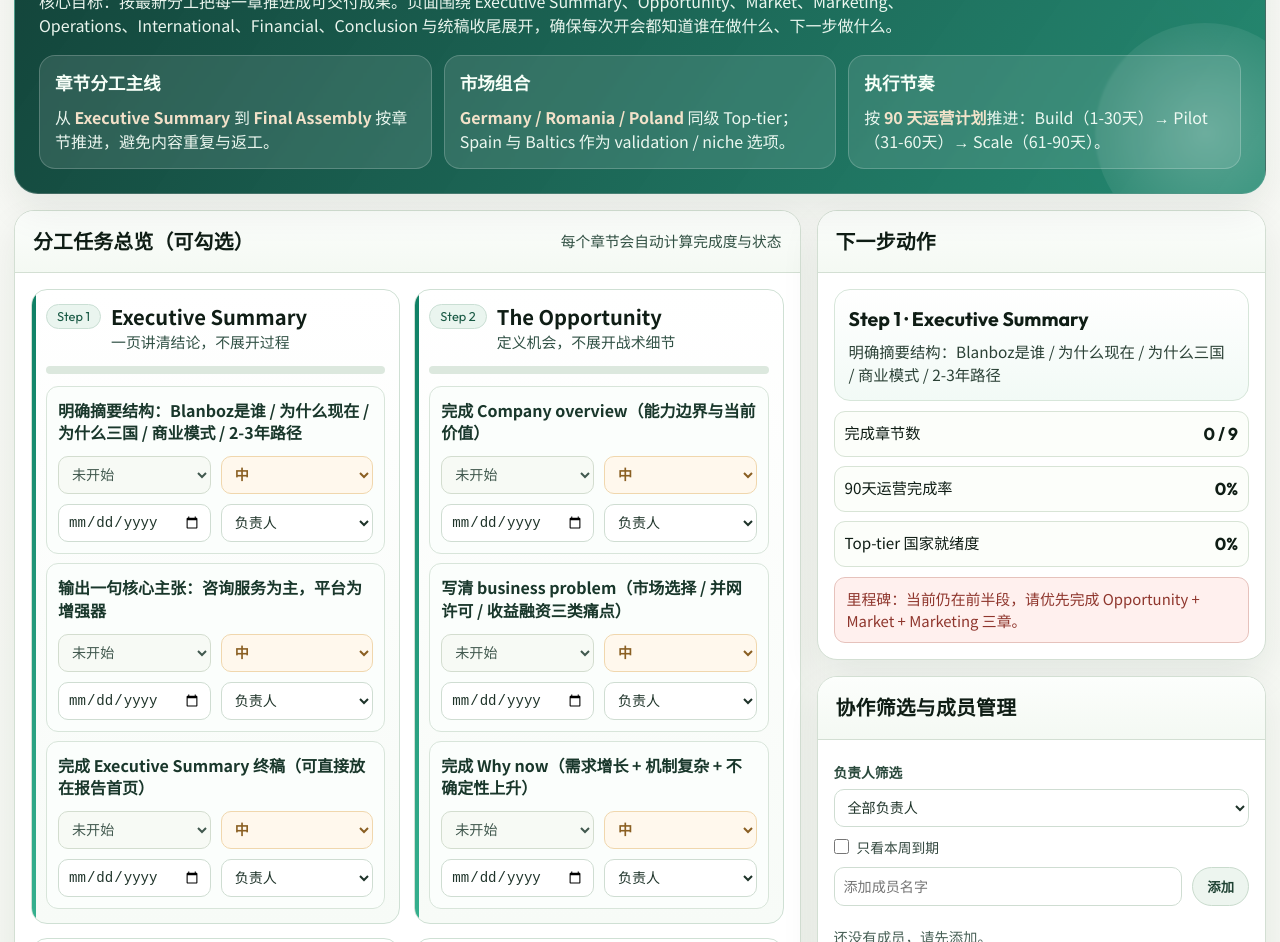
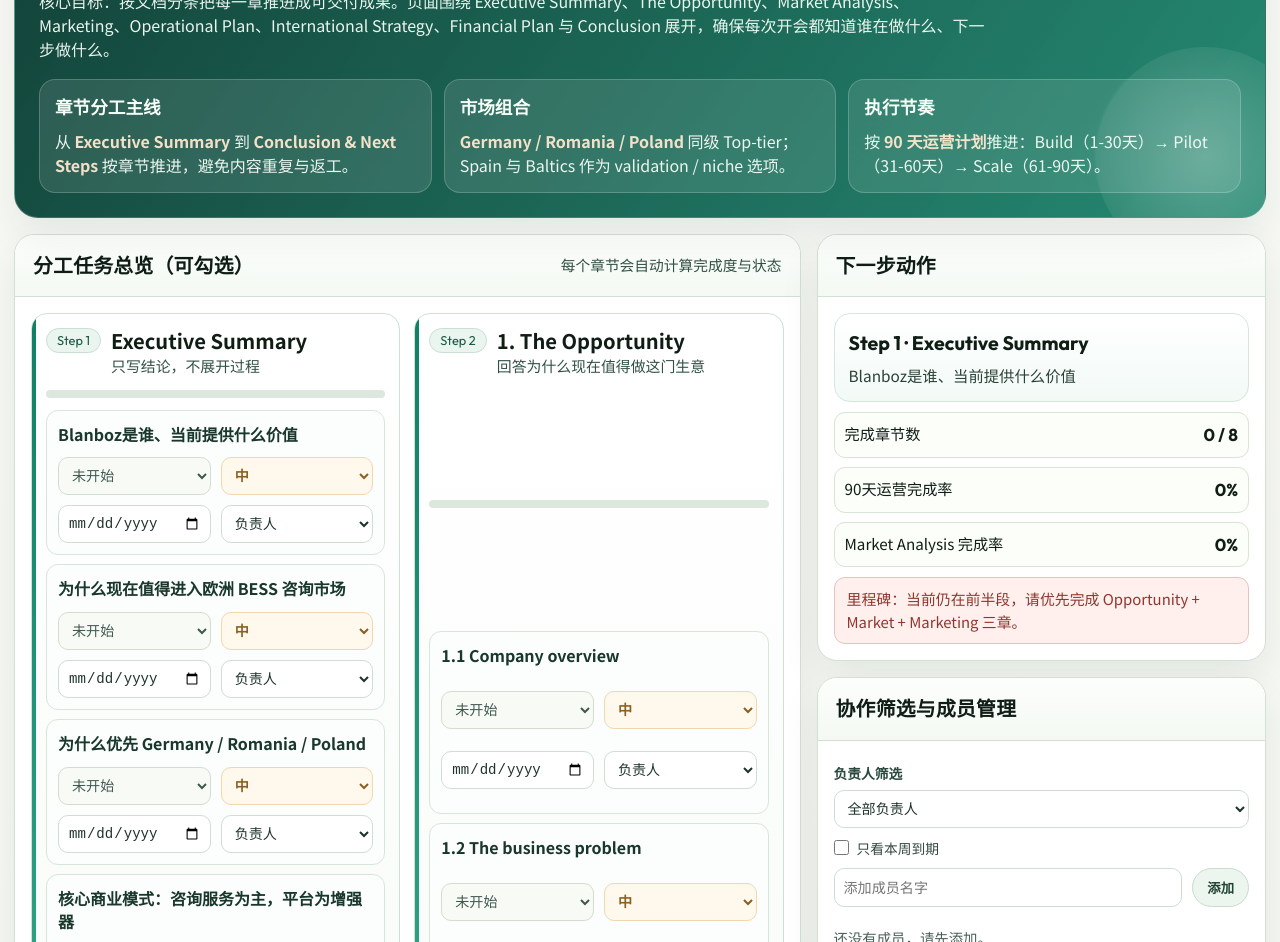
Before and after one commit to lastxuan4396/ims-group-dashboard-web, a website: page index.html in a window 1280 px wide. Shown: the part 195-1137 px from the top of the page. Drawn offline with Linux system fonts and the light colour scheme; no server answers.

Commit message:
feat: map dashboard tasks exactly to outline sections

```diff
--- a/app.js
+++ b/app.js
@@ -20,107 +20,97 @@
       id: "s1",
       label: "Step 1",
       title: "Executive Summary",
-      focus: "一页讲清结论，不展开过程",
+      focus: "只写结论，不展开过程",
       tasks: [
-        "明确摘要结构：Blanboz是谁 / 为什么现在 / 为什么三国 / 商业模式 / 2-3年路径",
-        "输出一句核心主张：咨询服务为主，平台为增强器",
-        "完成 Executive Summary 终稿（可直接放在报告首页）"
+        "Blanboz是谁、当前提供什么价值",
+        "为什么现在值得进入欧洲 BESS 咨询市场",
+        "为什么优先 Germany / Romania / Poland",
+        "核心商业模式：咨询服务为主，平台为增强器",
+        "未来 2-3 年增长路径概览"
       ]
     },
     {
       id: "s2",
       label: "Step 2",
-      title: "The Opportunity",
-      focus: "定义机会，不展开战术细节",
+      title: "1. The Opportunity",
+      focus: "回答为什么现在值得做这门生意",
       tasks: [
-        "完成 Company overview（能力边界与当前价值）",
-        "写清 business problem（市场选择 / 并网许可 / 收益融资三类痛点）",
-        "完成 Why now（需求增长 + 机制复杂 + 不确定性上升）"
+        "1.1 Company overview",
+        "1.2 The business problem",
+        "1.3 Why now"
       ]
     },
     {
       id: "s3",
       label: "Step 3",
-      title: "Market Analysis",
-      focus: "讲清三国优先与组合逻辑",
+      title: "2. Market Analysis",
+      focus: "讲清为什么是 Germany / Romania / Poland",
       tasks: [
-        "完成五国筛选方法说明（初筛 + 统一评分 + 证据链）",
-        "写清 Germany / Romania / Poland 为同级 Top-tier 的理由",
-        "写清 Spain / Baltics 暂不优先（validation / niche）",
-        "输出 Portfolio rationale：DE anchor / RO窗口 / PL桥接"
+        "2.1 Country screening and market selection",
+        "2.2 Industry structure in the selected markets",
+        "2.3 Portfolio rationale"
       ]
     },
     {
       id: "s4",
       label: "Step 4",
-      title: "Marketing",
-      focus: "谁买、为什么买、怎么转化",
+      title: "3. Marketing",
+      focus: "谁会买、为什么买、怎么转成客户",
       tasks: [
-        "明确目标客户：开发商 + 投资人 / IPPs",
-        "完成 Buyer roles 决策链（sponsor / technical / finance / signer）",
-        "完成 Buying triggers -> Deliverable 映射",
-        "完成 Buying journey（signal -> paid discovery -> full advisory -> retainer）",
-        "完成 Pack A/B/C 产品化定义"
+        "3.1 Target customers",
+        "3.2 Buyer roles and decision chain",
+        "3.3 Buying triggers",
+        "3.4 Buying journey",
+        "3.5 Offer packaging"
       ]
     },
     {
       id: "s5",
       label: "Step 5",
-      title: "Operational Plan",
+      title: "4. Operational Plan",
       focus: "交付模式、能力配置、90天执行",
       tasks: [
-        "固化 delivery model：discovery -> project -> retainer",
-        "完成 capability model：内部能力与合作伙伴边界",
-        "完成 90-day operating plan：Build / Pilot / Scale",
-        "定义 platform optional 路径：先人工模板，后MVP决策"
+        "4.1 Delivery model",
+        "4.2 Capability model",
+        "4.3 90-day operating plan",
+        "4.4 Platform as an optional enabler"
       ]
     },
     {
       id: "s6",
       label: "Step 6",
-      title: "International Strategy",
+      title: "5. International Strategy",
       focus: "三国并行与复制扩张逻辑",
       tasks: [
-        "说明为什么采用 portfolio approach（而非单点进入）",
-        "定义三国角色：Germany anchor / Romania high-value / Poland bridge",
-        "写清 country-specific adaptation（服务、伙伴、数据源差异）",
-        "定义扩张逻辑：何时把 Spain / Baltics 纳入下一波"
+        "5.1 Why a portfolio approach",
+        "5.2 Country roles in the portfolio",
+        "5.3 Country-specific adaptation",
+        "5.4 Expansion logic"
       ]
     },
     {
       id: "s7",
       label: "Step 7",
-      title: "Financial Plan",
+      title: "6. Financial Plan",
       focus: "收入逻辑、假设、盈亏与情景",
       tasks: [
-        "明确 revenue model：Discovery fee / Project fee / Retainer",
-        "完成 pricing logic（固定价 / 项目价 / 月费）",
-        "锁定 key assumptions（价格 / 转化 / 产能 / 成本）",
-        "输出 3-year revenue outlook（按产品线）",
-        "完成 break-even + sensitivity",
-        "补 platform scenario：Base（无平台）vs Enhanced（MVP上线）"
+        "6.1 Revenue model",
+        "6.2 Pricing logic",
+        "6.3 Key assumptions",
+        "6.4 3-year revenue outlook",
+        "6.5 Break-even and sensitivity",
+        "6.6 Platform scenario note"
       ]
     },
     {
       id: "s8",
       label: "Step 8",
       title: "Conclusion & Next Steps",
-      focus: "战略结论 + 优先动作",
+      focus: "回到战略与执行层面收尾",
       tasks: [
-        "给出最终战略结论：为什么 DE / RO / PL 是当前最优组合",
-        "列出 3-5 个最优先动作（模板/试点/名单/伙伴）",
-        "给出平台决策点：先模板化筛选，验证后再启用MVP"
-      ]
-    },
-    {
-      id: "s9",
-      label: "Step 9",
-      title: "Final Assembly",
-      focus: "统稿、一致性与提交质量",
-      tasks: [
-        "完成章节衔接与逻辑一致性检查（避免重复或断层）",
-        "复核 Evidence IDs / 链接 / 图表编号",
-        "完成终稿排版与答辩版本同步"
+        "最终战略结论：为什么 Germany / Romania / Poland 是合理优先组合",
+        "当前最优先的 3-5 个动作（模板、试点、客户名单、合作伙伴）",
+        "平台决策点：先模板化筛选，或试点验证后启动 MVP"
       ]
     }
   ];
@@ -129,41 +119,41 @@
     {
       id: "p1",
       title: "Days 1-30 · Build",
-      goal: "准备期：建立可复用资产",
+      goal: "先建立可复用模板与目标名单",
       tasks: [
-        "完成交付模板包（收益模型/合规清单/证据附件）",
-        "建立三国目标客户名单 + 合作伙伴短名单",
-        "完成标准化 discovery 问卷与访谈脚本"
+        "完成收益模型、合规清单、证据附件模板",
+        "完成目标客户名单与优先联系清单",
+        "完成合作伙伴短名单（并网/工程/法律等）"
       ]
     },
     {
       id: "p2",
       title: "Days 31-60 · Pilot",
-      goal: "试点期：快速拿付费验证",
+      goal: "用 discovery 试点验证需求与转化",
       tasks: [
-        "完成 6-10 次 discovery calls",
-        "转化 2 个 Paid Discovery（Pack A）",
-        "沉淀 FAQ / 数据缺口库 / 常见风险模板"
+        "跑通 opportunity signal -> paid discovery 路径",
+        "形成首批付费诊断项目",
+        "沉淀线索质量、触发点与转化障碍"
       ]
     },
     {
       id: "p3",
       title: "Days 61-90 · Scale",
-      goal: "放大期：形成高价值与复购",
+      goal: "升级高价值项目并评估平台选项",
       tasks: [
-        "至少1个 Pack A 升级为 Pack B",
-        "建立 1-2 个合作伙伴互导机制",
-        "明确是否启动 MVP（以试点数据为依据）"
+        "把 discovery 升级为 project / retainer",
+        "建立稳定合作伙伴协作机制",
+        "根据试点结果决定是否启动 MVP"
       ]
     }
   ];
 
   const riskItems = [
-    "章节分工重叠：先锁定每章 owner，避免多人重复写作",
-    "证据链缺口：每个关键结论必须有 Evidence ID 与来源链接",
-    "财务假设不一致：统一 price / conversion / capacity 假设口径",
-    "过度依赖平台开发：坚持“无平台也能跑通”作为基线",
-    "三国深度不均衡：按 anchor/high-value/bridge 分配研究力度"
+    "把平台写成业务前提：偏离“可选增强器”的核心逻辑",
+    "国家组合被写成硬排序：丢失“三国同优先梯队”逻辑",
+    "客户链条写得过泛：缺少真实 buyer roles 与触发点",
+    "财务假设口径不统一：价格/转化/产能无法互相验证",
+    "章节衔接断层：market、marketing、operations 无闭环"
   ];
 
   let eventSource = null;
@@ -1089,7 +1079,7 @@
     const sprintPercent = Math.round((sprintDone / sprintIds.length) * 100);
     document.getElementById("sprintPercent").textContent = `${sprintPercent}%`;
 
-    const countryKeys = ["s3-t1", "s3-t2", "s3-t3", "s3-t4"];
+    const countryKeys = ["s3-t1", "s3-t2", "s3-t3"];
     const countryDone = countryKeys.filter((id) => isDoneTask(getTask(id))).length;
     const countryReady = Math.round((countryDone / countryKeys.length) * 100);
     document.getElementById("countryReady").textContent = `${countryReady}%`;
@@ -1130,10 +1120,13 @@
   function updateMilestone(percent, doneSteps) {
     const box = document.getElementById("milestoneBox");
     box.className = "milestone";
-    if (doneSteps >= 7) {
+    const totalSteps = steps.length;
+    const goodThreshold = Math.max(1, totalSteps - 1);
+    const warnThreshold = 45;
+    if (doneSteps >= goodThreshold) {
       box.classList.add("good");
-      box.textContent = "里程碑：已进入收尾冲刺区（>=7章完成），优先做证据链、财务口径与统稿一致性。";
-    } else if (percent >= 45) {
+      box.textContent = `里程碑：已进入收尾冲刺区（>=${goodThreshold}章完成），优先做证据链、财务口径与统稿一致性。`;
+    } else if (percent >= warnThreshold) {
       box.classList.add("warn");
       box.textContent = "里程碑：进度过半，下一阶段重点推进国际策略、财务计划与结论落地。";
     } else {
@@ -1243,7 +1236,7 @@
     lines.push("");
     lines.push(`- 总完成度：${document.getElementById("overallPercent").textContent}`);
     lines.push(`- 完成任务：${document.getElementById("doneCount").textContent}/${document.getElementById("totalCount").textContent}`);
-    lines.push(`- 完成Step：${document.getElementById("doneSteps").textContent}`);
+    lines.push(`- 完成章节：${document.getElementById("doneSteps").textContent}`);
     if (uiState.currentMember) lines.push(`- 汇报人：${uiState.currentMember}`);
     lines.push("");
     lines.push("## 已完成");
--- a/index.html
+++ b/index.html
@@ -872,11 +872,11 @@
   <main class="page" id="pageRoot">
     <section class="hero">
       <h1>IMS 小组项目分工看板</h1>
-      <p>核心目标：按最新分工把每一章推进成可交付成果。页面围绕 Executive Summary、Opportunity、Market、Marketing、Operations、International、Financial、Conclusion 与统稿收尾展开，确保每次开会都知道谁在做什么、下一步做什么。</p>
+      <p>核心目标：按文档分条把每一章推进成可交付成果。页面围绕 Executive Summary、The Opportunity、Market Analysis、Marketing、Operational Plan、International Strategy、Financial Plan 与 Conclusion 展开，确保每次开会都知道谁在做什么、下一步做什么。</p>
       <div class="hero-grid">
         <article class="hero-card">
           <h3>章节分工主线</h3>
-          <p>从 <strong>Executive Summary</strong> 到 <strong>Final Assembly</strong> 按章节推进，避免内容重复与返工。</p>
+          <p>从 <strong>Executive Summary</strong> 到 <strong>Conclusion & Next Steps</strong> 按章节推进，避免内容重复与返工。</p>
         </article>
         <article class="hero-card">
           <h3>市场组合</h3>
@@ -911,9 +911,9 @@
               <p id="nextActionBody">先勾选至少一项任务，系统会给出最小可执行下一步。</p>
             </article>
             <div class="kpi">
-              <div class="kpi-item"><span>完成章节数</span><strong id="doneSteps">0 / 9</strong></div>
+              <div class="kpi-item"><span>完成章节数</span><strong id="doneSteps">0 / 8</strong></div>
               <div class="kpi-item"><span>90天运营完成率</span><strong id="sprintPercent">0%</strong></div>
-              <div class="kpi-item"><span>Top-tier 国家就绪度</span><strong id="countryReady">0%</strong></div>
+              <div class="kpi-item"><span>Market Analysis 完成率</span><strong id="countryReady">0%</strong></div>
             </div>
             <div class="milestone" id="milestoneBox">里程碑状态待更新</div>
           </div>
```
